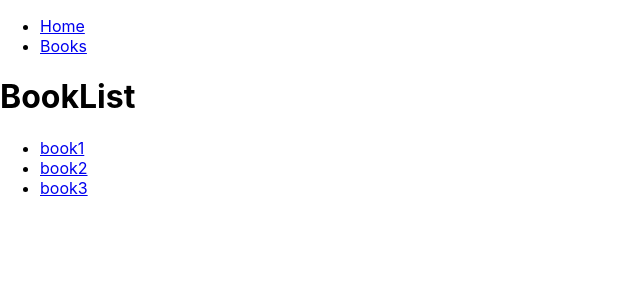
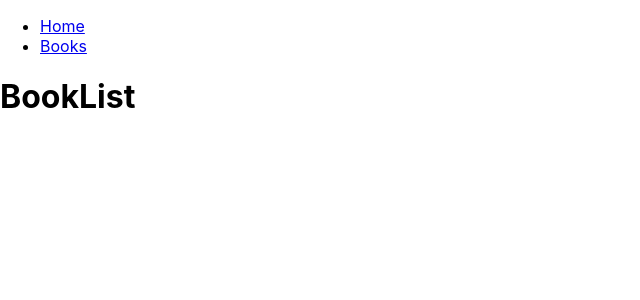
Before and after one commit to Praveen851/learn-react, a React (Create React App) app: page /books in a window 1280 px wide. Shown: the top 300 px of the page, without its empty margins (0-640 px from the left). Built offline with nearby package versions, Linux system fonts and the light colour scheme.

Commit message:
Lesson 1: Basics of react-router-dom
1) Import BrowserRouter from react-router-dom and wrap ur app component with it.
2) Define all your routes inside Routes component
3) Use link tags to move/redirect around the application

```diff
--- a/src/App.js
+++ b/src/App.js
@@ -1,7 +1,6 @@
 import { Link, Route, Routes } from "react-router-dom";
 import { Home } from "./pages/Home";
 import { BookList } from "./pages/BookList";
-import { Book } from "./pages/Book";
 
 function App() {
     return (
@@ -19,7 +18,6 @@ function App() {
             <Routes>
                 <Route path="/" element={<Home />} />
                 <Route path="/books" element={<BookList />} />
-                <Route path="/book/:id" element={<Book />} />
             </Routes>
         </>
     );
--- a/src/pages/Book.js
+++ /dev/null
@@ -1,7 +0,0 @@
-import { useParams } from "react-router-dom";
-
-export function Book() {
-    const { id } = useParams();
-
-    return <h1>Book {id}</h1>;
-}
--- a/src/pages/BookList.js
+++ b/src/pages/BookList.js
@@ -1,20 +1,3 @@
-import { Link } from "react-router-dom";
-
 export function BookList() {
-    return (
-        <div>
-            <h1>BookList</h1>
-            <ul>
-                <li>
-                    <Link to={"/book/1"}>book1</Link>
-                </li>
-                <li>
-                    <Link to={"/book/2"}>book2</Link>
-                </li>
-                <li>
-                    <Link to={"/book/3"}>book3</Link>
-                </li>
-            </ul>
-        </div>
-    );
+    return <h1>BookList</h1>;
 }
```
Also changed, not shown: src/index.js (+9 -1 lines).
